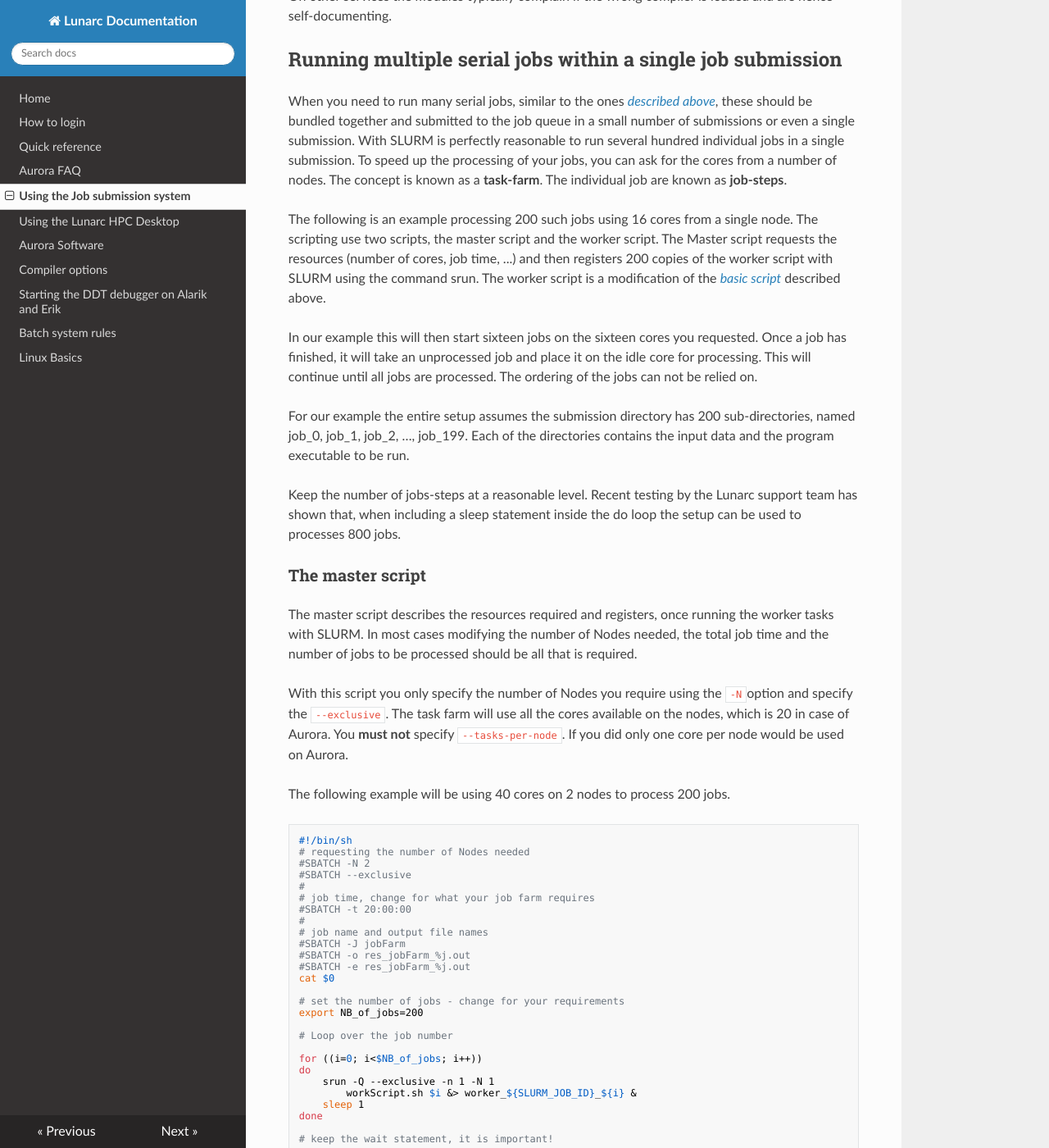
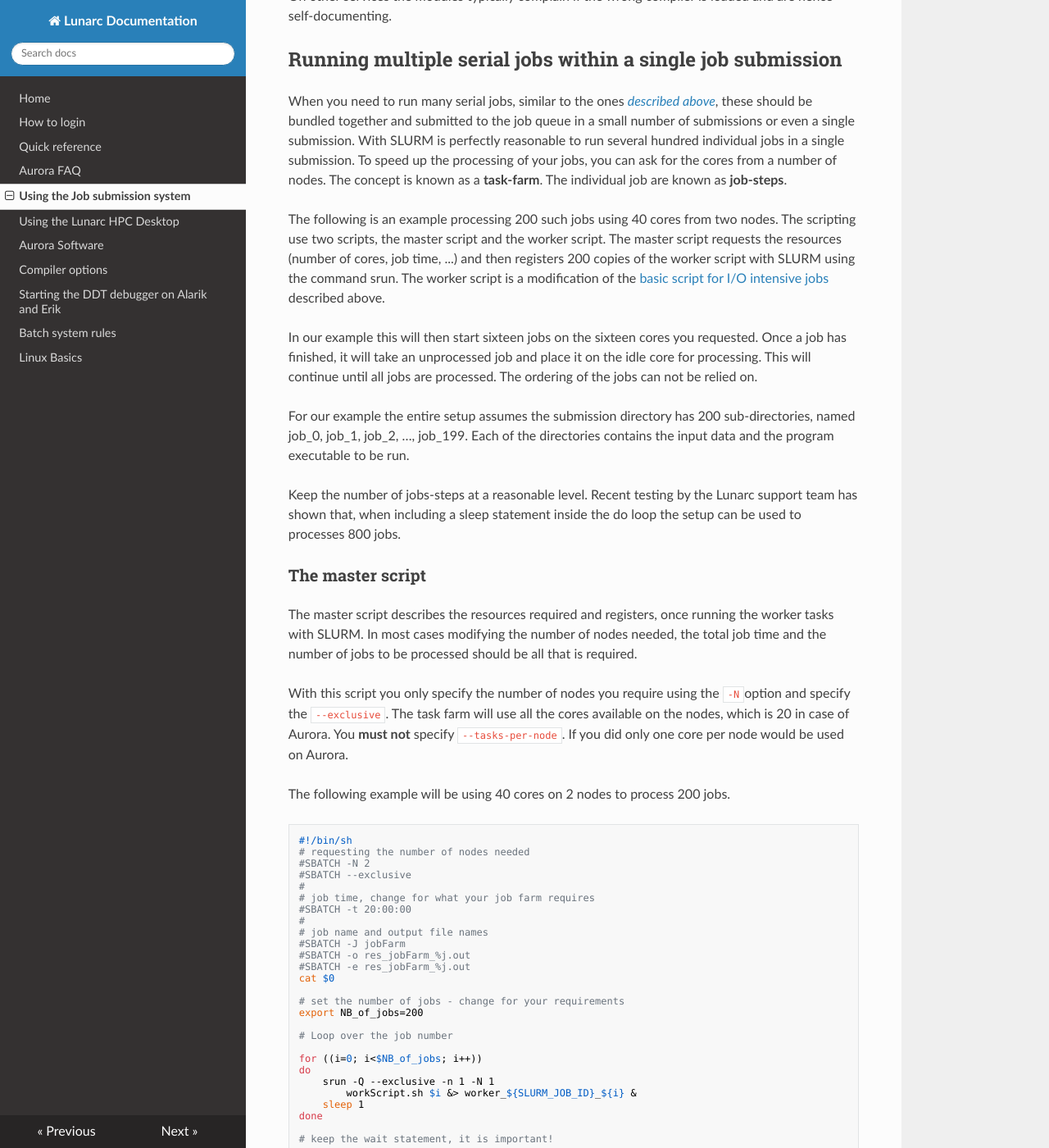
Before and after one commit to lunarc/lunarc_docs, an MkDocs documentation site: the page built from docs/batch_system.md, in a window 1280 px wide and 1400 px high, scrolled down 17239 px. Shown: the whole window at 82% size. Built offline with MkDocs 1.6.1, drawn with Linux system fonts in a browser that asks for light colours; nearby versions of some CDN libraries; old or Windows-style settings are respelled for this version of MkDocs.

Commit message:
Links, spelling

````diff
--- a/docs/batch_system.md
+++ b/docs/batch_system.md
@@ -821,7 +821,7 @@ if the wrong compiler is loaded and are hence self-documenting.
 ## Running multiple serial jobs within a single job submission
 
 When you need to run many serial jobs, similar to the ones [*described
-above*](#id.81n49hdgiv29), these should be bundled together and
+above*](#basic-run-script), these should be bundled together and
 submitted to the job queue in a small number of submissions or even a
 single submission. With SLURM is perfectly reasonable to run several
 hundred individual jobs in a single submission. To speed up the
@@ -829,12 +829,12 @@ processing of your jobs, you can ask for the cores from a number of
 nodes. The concept is known as a **task-farm**. The individual job are
 known as **job-steps**.
 
-The following is an example processing 200 such jobs using 16 cores from
-a single node. The scripting use two scripts, the master script and the
-worker script. The Master script requests the resources (number of
+The following is an example processing 200 such jobs using 40 cores from
+two nodes. The scripting use two scripts, the master script and the
+worker script. The master script requests the resources (number of
 cores, job time, ...) and then registers 200 copies of the worker script
 with SLURM using the command srun. The worker script is a modification
-of the [*basic script*](#id.oyajyndi4e55) described above.
+of the [basic script for I/O intensive jobs](#basic-script-for-io-intensive-jobs) described above.
 
 In our example this will then start sixteen jobs on the sixteen cores
 you requested. Once a job has finished, it will take an unprocessed job
@@ -854,10 +854,10 @@ inside the do loop the setup can be used to processes 800 jobs.
 
 The master script describes the resources required and registers, once
 running the worker tasks with SLURM. In most cases modifying the number
-of Nodes needed, the total job time and the number of jobs to be
+of nodes needed, the total job time and the number of jobs to be
 processed should be all that is required.
 
-With this script you only specify the number of Nodes you require
+With this script you only specify the number of nodes you require
 using the `-N`option and specify the `--exclusive`.  The task farm
 will use all the cores available on the nodes, which is 20 in case of
 Aurora.   You **must not** specify `--tasks-per-node`.  If you did only one
@@ -868,7 +868,7 @@ using 40 cores on 2 nodes to process 200 jobs.
 
 ```bash
 #!/bin/sh
-# requesting the number of Nodes needed
+# requesting the number of nodes needed
 #SBATCH -N 2
 #SBATCH --exclusive
 #
````
